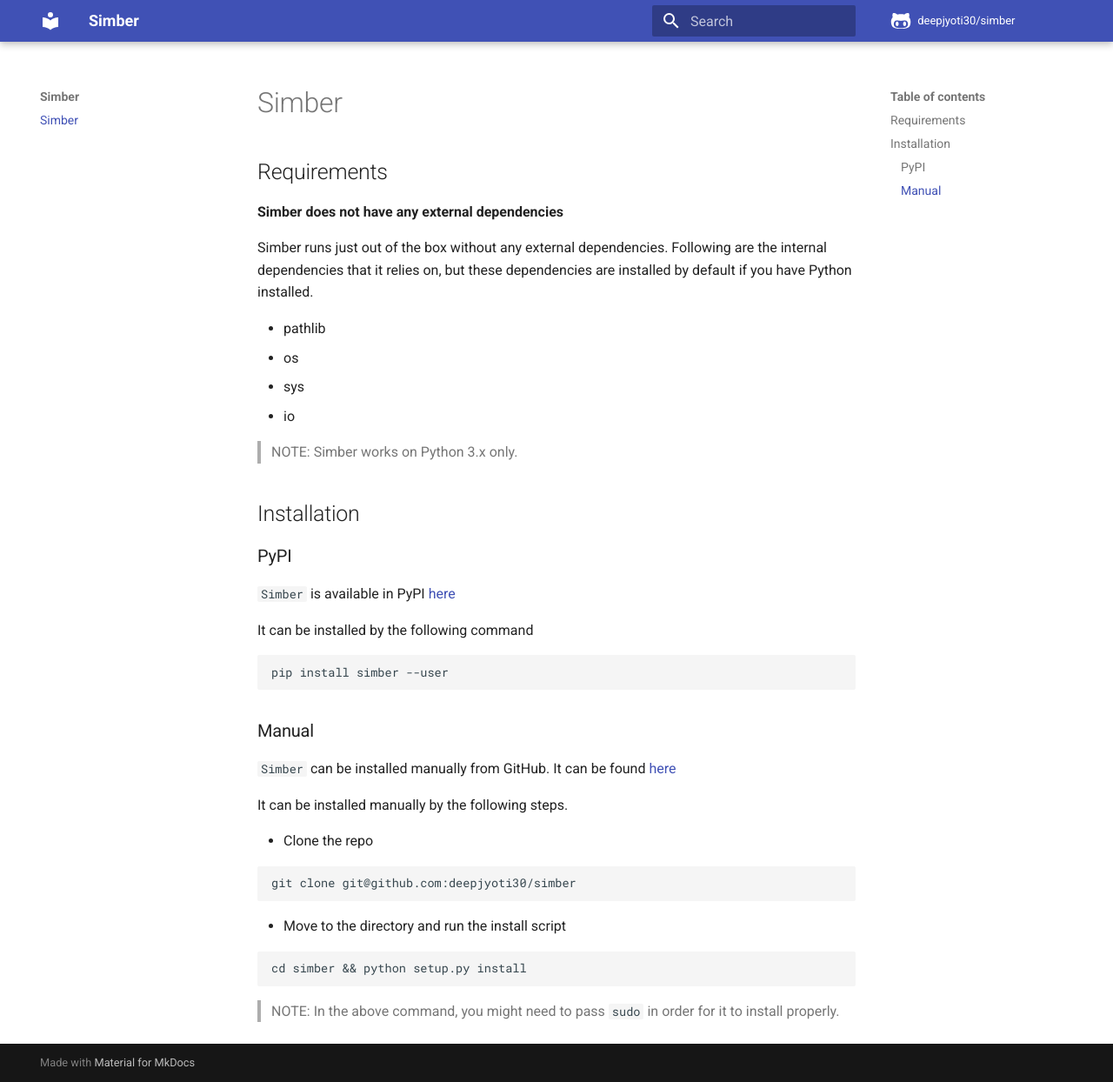
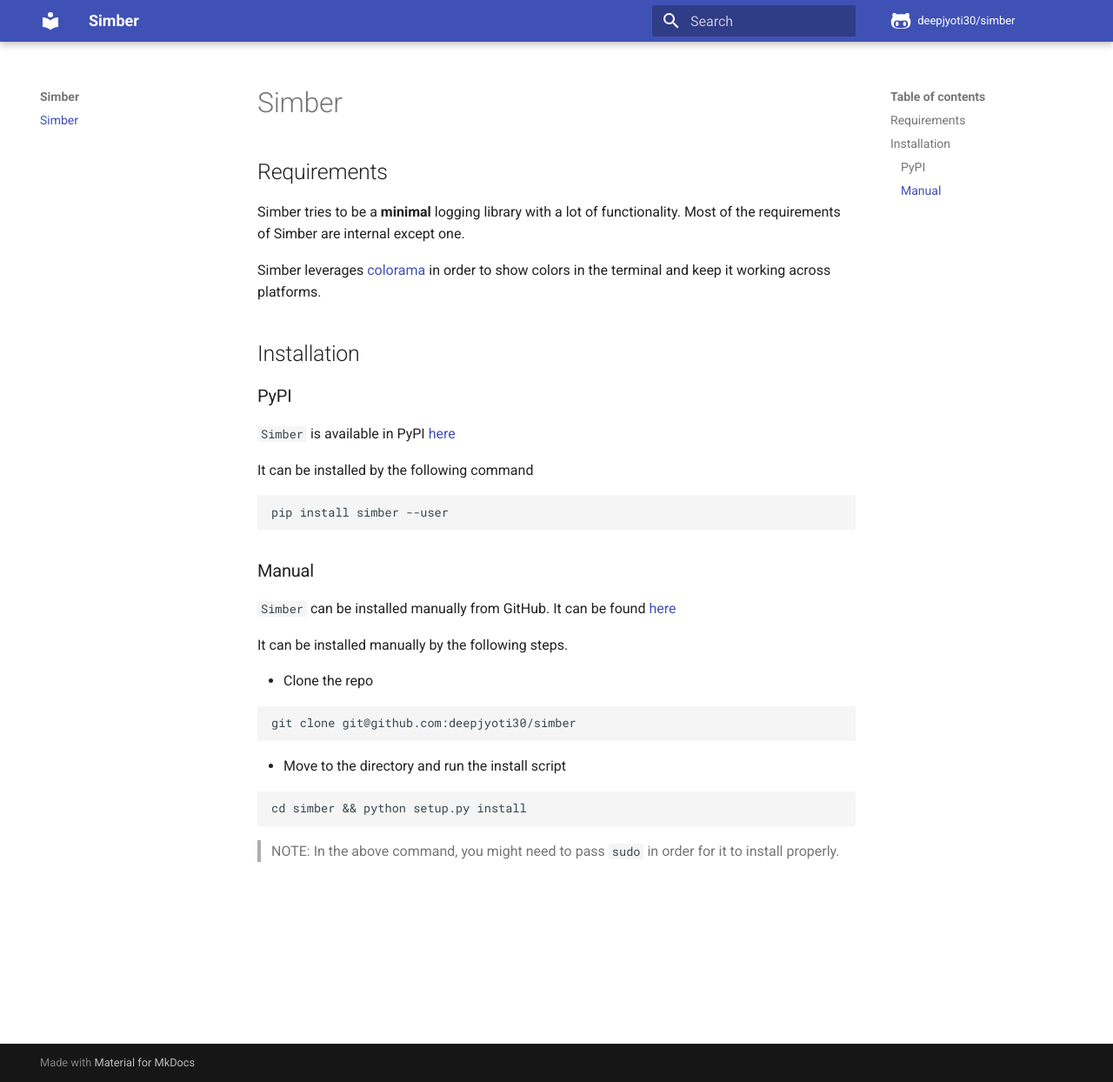
Before and after one commit to deepjyoti30/simber, an MkDocs documentation site: the page built from docs/en/docs/index.md, in a window 1280 px wide and 1244 px high. Shown: the whole window at 87% size. Built offline with MkDocs 1.6.1 and Material for MkDocs 9.7.7, drawn with Linux system fonts in a browser that asks for light colours; comment, search, counter and statistics services are not loaded.

Commit message:
Update the docs with the new requirement
Add `colorama` to the requirements in the docs.

```diff
--- a/docs/en/docs/index.md
+++ b/docs/en/docs/index.md
@@ -2,16 +2,10 @@
 
 ## Requirements
 
-**Simber does not have any external dependencies**
+Simber tries to be a **minimal** logging library with a lot of functionality. Most of the requirements of Simber are internal except one.
 
-Simber runs just out of the box without any external dependencies. Following are the internal dependencies that it relies on, but these dependencies are installed by default if you have Python installed.
-
-- pathlib
-- os
-- sys
-- io
-
->NOTE: Simber works on Python 3.x only.
+Simber leverages [colorama](https://github.com/tartley/colorama) in order to show colors in the terminal
+and keep it working across platforms.
 
 ## Installation
 
```
